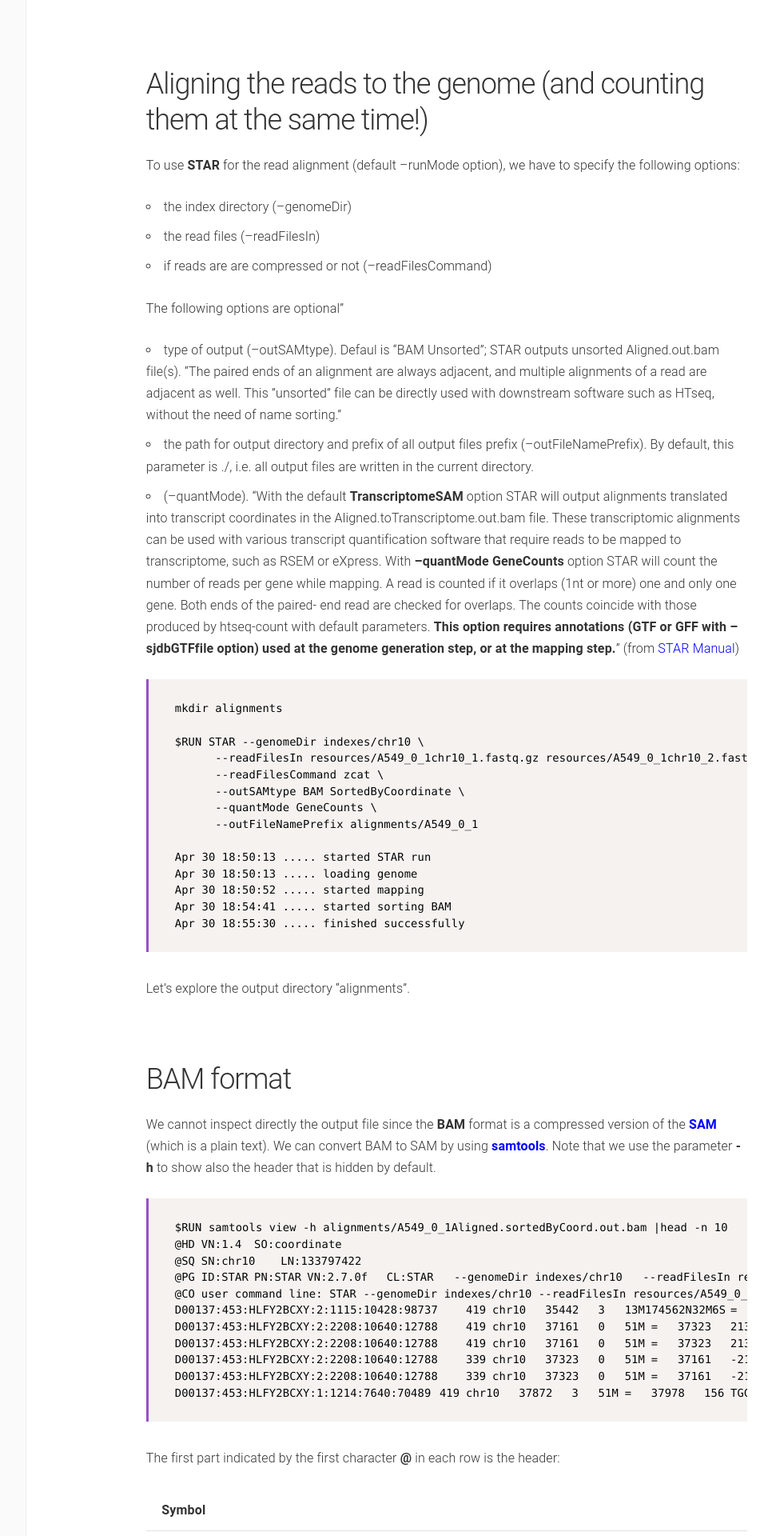
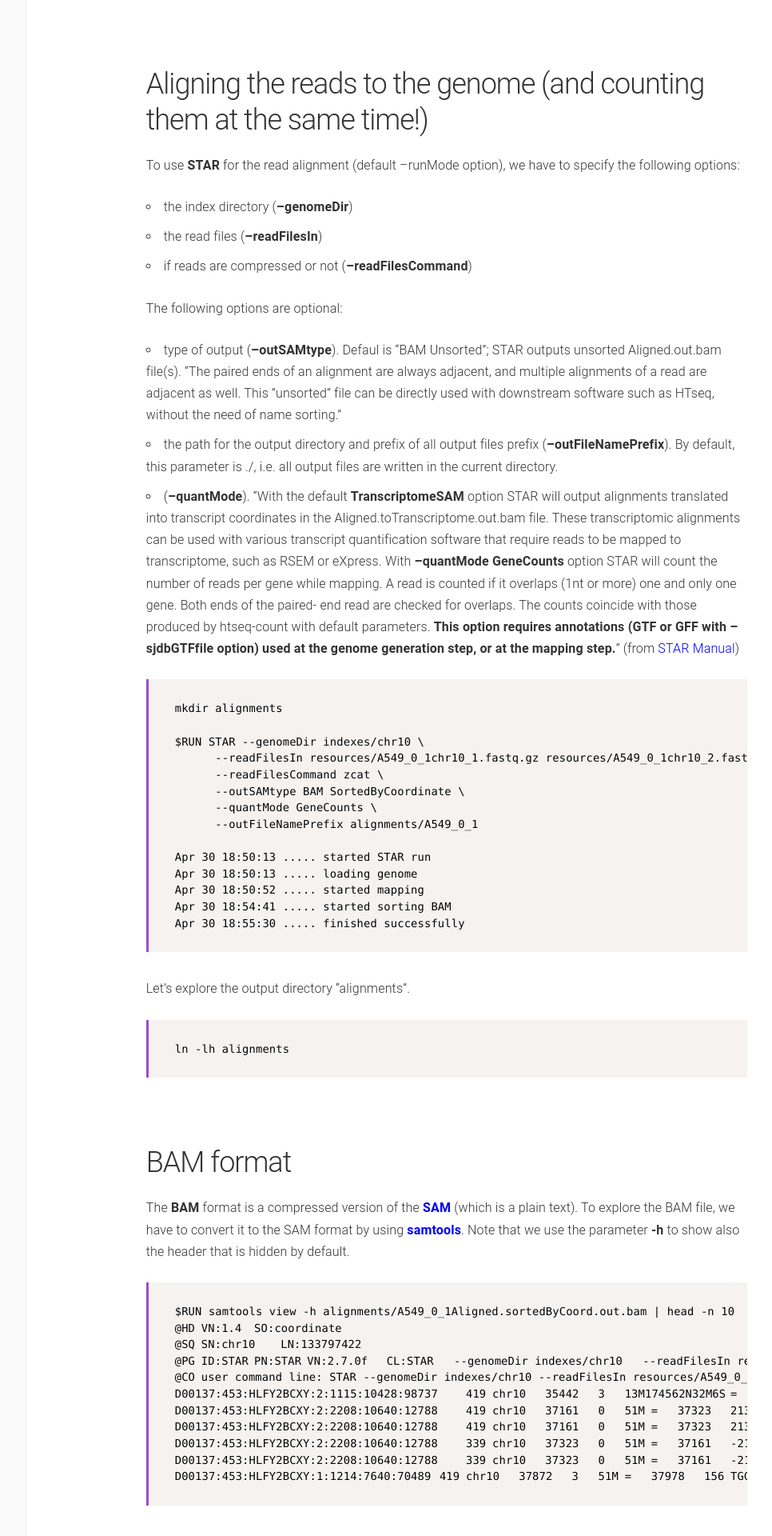
Before and after one commit to biocorecrg/RNAseq_course_2019, a Jekyll site: the page built from docs/alnpractical.md, in a window 1280 px wide. Shown: the part 1869-3789 px from the top of the page at 80% size, without its empty margins (180-1146 px from the left). Built offline with Jekyll 4.4.1, drawn with Linux system fonts in a browser that asks for light colours; some of the changed text lies outside the part shown.

Commit message:
Update alnpractical.md

````diff
--- a/docs/alnpractical.md
+++ b/docs/alnpractical.md
@@ -79,14 +79,14 @@ rm annotations/Homo_sapiens.GRCh38.dna.chromosome.10.fa
 
 ## Aligning the reads to the genome (and counting them at the same time!)
 To use **STAR** for the read alignment (default --runMode option), we have to specify the following options:
-* the index directory (--genomeDir)
-* the read files (--readFilesIn)
-* if reads are are compressed or not (--readFilesCommand)
+* the index directory (**--genomeDir**)
+* the read files (**--readFilesIn**)
+* if reads are compressed or not (**--readFilesCommand**)
 
-The following options are optional"
-* type of output (--outSAMtype). Defaul is "BAM Unsorted"; STAR outputs unsorted Aligned.out.bam file(s). "The paired ends of an alignment are always adjacent, and multiple alignments of a read are adjacent as well. This ”unsorted” file can be directly used with downstream software such as HTseq, without the need of name sorting."
-* the path for output directory and prefix of all output files prefix (--outFileNamePrefix). By default, this parameter is ./, i.e. all output files are written in the current directory.
-* (--quantMode). "With the default **TranscriptomeSAM** option STAR will output alignments translated into transcript coordinates in the Aligned.toTranscriptome.out.bam file. These transcriptomic alignments can be used with various transcript quantification software that require reads to be mapped to transcriptome, such as RSEM or eXpress. With **--quantMode GeneCounts** option STAR will count the number of reads per gene while mapping. A read is counted if it overlaps (1nt or more) one and only one gene. Both ends of the paired- end read are checked for overlaps. The counts coincide with those produced by htseq-count with default parameters. **This option requires annotations (GTF or GFF with –sjdbGTFfile option) used at the genome generation step, or at the mapping step.**" (from [STAR Manual](http://labshare.cshl.edu/shares/gingeraslab/www-data/dobin/STAR/Releases/FromGitHub/Old/STAR-2.5.3a/doc/STARmanual.pdf))
+The following options are optional:
+* type of output (**--outSAMtype**). Defaul is "BAM Unsorted"; STAR outputs unsorted Aligned.out.bam file(s). "The paired ends of an alignment are always adjacent, and multiple alignments of a read are adjacent as well. This ”unsorted” file can be directly used with downstream software such as HTseq, without the need of name sorting."
+* the path for the output directory and prefix of all output files prefix (**--outFileNamePrefix**). By default, this parameter is ./, i.e. all output files are written in the current directory.
+* (**--quantMode**). "With the default **TranscriptomeSAM** option STAR will output alignments translated into transcript coordinates in the Aligned.toTranscriptome.out.bam file. These transcriptomic alignments can be used with various transcript quantification software that require reads to be mapped to transcriptome, such as RSEM or eXpress. With **--quantMode GeneCounts** option STAR will count the number of reads per gene while mapping. A read is counted if it overlaps (1nt or more) one and only one gene. Both ends of the paired- end read are checked for overlaps. The counts coincide with those produced by htseq-count with default parameters. **This option requires annotations (GTF or GFF with –sjdbGTFfile option) used at the genome generation step, or at the mapping step.**" (from [STAR Manual](http://labshare.cshl.edu/shares/gingeraslab/www-data/dobin/STAR/Releases/FromGitHub/Old/STAR-2.5.3a/doc/STARmanual.pdf))
 
 
 
@@ -108,15 +108,18 @@ Apr 30 18:55:30 ..... finished successfully
 ```
 
 Let's explore the output directory "alignments".
+```{bash}
+ln -lh alignments
+```
 
 <br/>
 
 ## BAM format
 
-We cannot inspect directly the output file since the **BAM** format is a compressed version of the [**SAM**](https://samtools.github.io/hts-specs/SAMv1.pdf) (which is a plain text). We can convert BAM to SAM by using [**samtools**](http://samtools.sourceforge.net/). Note that we use the parameter **-h** to show also the header that is hidden by default.
+The **BAM** format is a compressed version of the [**SAM**](https://samtools.github.io/hts-specs/SAMv1.pdf) (which is a plain text). To explore the BAM file, we have to convert it to the SAM format by using [**samtools**](http://samtools.sourceforge.net/). Note that we use the parameter **-h** to show also the header that is hidden by default.
 
 ```{bash}
-$RUN samtools view -h alignments/A549_0_1Aligned.sortedByCoord.out.bam |head -n 10
+$RUN samtools view -h alignments/A549_0_1Aligned.sortedByCoord.out.bam | head -n 10
 @HD	VN:1.4	SO:coordinate
 @SQ	SN:chr10	LN:133797422
 @PG	ID:STAR	PN:STAR	VN:2.7.0f	CL:STAR   --genomeDir indexes/chr10   --readFilesIn resources/A549_0_1chr10_1.fastq.gz   resources/A549_0_1chr10_2.fastq.gz      --readFilesCommand zcat      --outFileNamePrefix alignments/A549_0_1   --outSAMtype BAM   SortedByCoordinate      --quantMode GeneCounts
@@ -138,25 +141,27 @@ The first part indicated by the first character **@** in each row is the header:
 | **@PG** program used|	**ID:STAR** **PN:STAR**	**VN:2.7.0f** version| **CL:STAR   --genomeDir indexes/chr10   --readFilesIn resources/A549_0_1chr10_1.fastq.gz   resources/A549_0_1chr10_2.fastq.gz      --readFilesCommand zcat      --outFileNamePrefix alignments/A549_0_1   --outSAMtype BAM   SortedByCoordinate      --quantMode GeneCounts** command line|
 |**@CO** One-line text comment||**user command line: STAR --genomeDir indexes/chr10 --readFilesIn resources/A549_0_1chr10_1.fastq.gz resources/A549_0_1chr10_2.fastq.gz --readFilesCommand zcat --outSAMtype BAM SortedByCoordinate --quantMode GeneCounts --outFileNamePrefix alignments/A549_0_1**|
 
-The rest is the proper alignment.
+The rest is a read alignment.
 
 | Field|Value |
 | :----: | :---- |
 |Query name 	|D00137:453:HLFY2BCXY:2:1115:10428:98737|
 |FLAG 	|419 * |
 |Reference name 	|chr10|
-|Leftmost mapping position 	|35442|
+|Leftmost mapping position (1-based)	|35442|
 |Mapping quality 	|3 *(p=0.5)* |
-|CIGAR string 	|13M174562N32M6S *13 bases equal to the reference (M), 174562 not mapping = 1 insertion (N) 32 mapping (M) 6 soft clipped (S)*|
-|Reference name for mate read |	= *same chromosome*|
-|Position of the mate| 	236864|
-|Template length| 	201473|
+|CIGAR string |13M174562N32M6S *|
+|Reference rsequence name of the primary alignment of the mate |	= *same chromosome*|
+|Position of the primary alignment of the mate| 	236864|
+|observed fragment length| 	201473|
 |Sequence |AGCTGTTATTGAACAAGAAGGGATTGGTTGCCAGGAGATGAGATTAGCATT|
 |Quality	|@DDD?<1D1CGEE11<C@GHIIH?@E?G@CHH?FH@0GH@C<<<@1DFCHH|
 
-\* the flag 419 means: read paired, read mapped in proper pair, mate on the reverse strand, second in pair, not primary alignment. You can use this useful website for the translation of this value in plain English (http://blog.biochen.com/FlagExplain.html).
+\* FLAG 419 means: read paired, read mapped in proper pair, mate on the reverse strand, second in pair, not primary alignment.
+SIGAR string 13M174562N32M6S means 13 bases equal to the reference (M), 174562 bases were not mapping (that is, 1 insertion) (N), 32 bases were mapped (M), and 6 bases were soft clipped (S).
+You can use [this website for the translation of FLAG and SIGAR values into plain English](http://blog.biochen.com/FlagExplain.html).
 
-Extra fields are often present and are different among aligner tools (https://samtools.github.io/hts-specs/SAMtags.pdf). In our case we have:
+Extra fields are often present and are different among aligner tools [https://samtools.github.io/hts-specs/SAMtags.pdf](https://samtools.github.io/hts-specs/SAMtags.pdf). In our case we have:
 
 | Field|Meaning |
 | :----: | :---- |
@@ -167,6 +172,8 @@ Extra fields are often present and are different among aligner tools (https://sa
 
 \* *Note that historically this has been ill-defined and both data and tools exist that disagree with this
 definition.*
+
+<br/>
 
 ## File conversion and alignment QC
 
````
